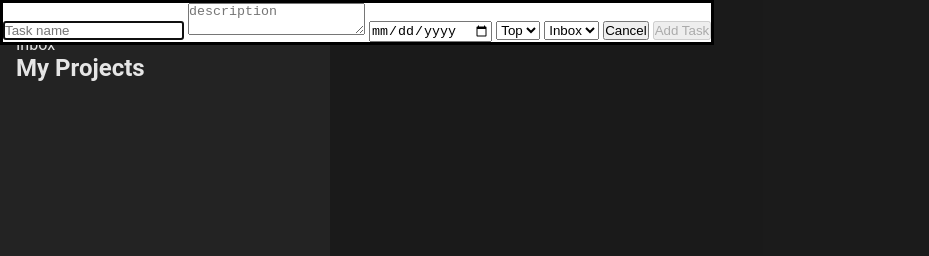
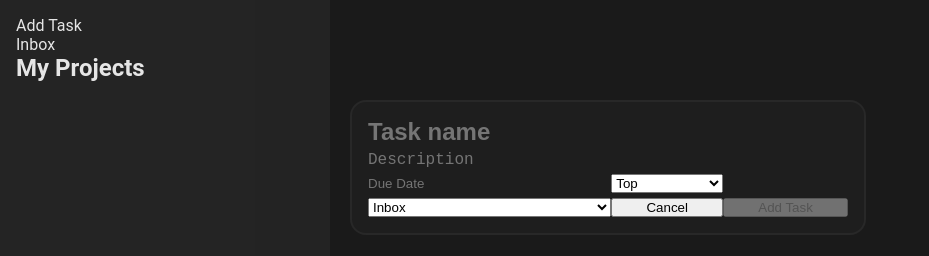
Before and after one commit to CaglarKilic/todo-list, a website built with webpack: page template.html in a window 1280 px wide. Both pictures are taken after a click on the item "Add Task". Shown: the whole page, without its empty margins (0-929 px from the left). Built offline with nearby package versions, Linux system fonts and the light colour scheme.

Commit message:
Still working on date input.

```diff
--- a/src/dom.js
+++ b/src/dom.js
@@ -9,6 +9,12 @@ const Dom = (function () {
     return function (event) {
       button.disabled = event.target.value == "";
     };
+  }
+
+  function showPicker(event) {
+    const date = document.querySelector("#picker");
+    date.showModal();
+    date.firstElementChild.showPicker();
   }
 
   function manageAddTaskModal(projects) {
@@ -23,6 +29,7 @@ const Dom = (function () {
         }
         select.append(option);
       });
+      document.forms.addTask.due.addEventListener("click", showPicker);
       document.querySelector("dialog#addTask").showModal();
     };
   }
@@ -149,6 +156,9 @@ const Dom = (function () {
 
   function editCard(projects) {
     return function (event) {
+      if (event.target.type == "checkbox") {
+        return;
+      }
       const form = document.forms.addTask;
       const dialog = form.parentElement;
       const section = event.currentTarget;
--- a/src/style.css
+++ b/src/style.css
@@ -12,6 +12,66 @@
   margin: 0;
   text-decoration: none;
   list-style: none;
+}
+
+dialog#addTask {
+  top: 100px;
+  left: 350px;
+  padding: 1rem;
+  border-radius: 1rem;
+  border: 2px solid #282828;
+  background-color: #1e1e1e;
+  width: 480px;
+  form {
+    display: grid;
+    grid-template-columns: repeat(3, auto);
+    grid-template-rows: repeat(4, auto);
+    row-gap: 5px;
+
+    input[name="task"] {
+      grid-row: 1;
+      grid-column: 1 / span 3;
+      background-color: #1e1e1e;
+      color: white;
+      font-size: 1.5rem;
+      border: none;
+      outline: none;
+      font-weight: bold;
+    }
+
+    textarea {
+      resize: none;
+      grid-row: 2;
+      grid-column: 1 / span 3;
+      background-color: #1e1e1e;
+      color: white;
+      font-size: 1rem;
+      border: none;
+      outline: none;
+    }
+
+    input[name="due"] {
+      color-scheme: dark;
+      background-color: #1e1e1e;
+      border: none;
+      outline: none;
+    }
+
+    select[name="projects"] {
+      grid-row: 4;
+      grid-column: 1;
+    }
+
+    button {
+      grid-row: 4;
+      grid-column: 2;
+    }
+
+    button[name="buttonAddTask"] {
+      grid-row: 4;
+      grid-column: 3;
+    }
+  }
 }
 
 body {
--- a/template.html
+++ b/template.html
@@ -24,8 +24,13 @@
   <dialog id="addTask">
     <form name="addTask" onsubmit="return false">
       <input type="text" name="task" placeholder="Task name" />
-      <textarea name="description" placeholder="description"></textarea>
-      <input type="date" name="due" placeholder="Due Date" />
+      <textarea
+        name="description"
+        placeholder="Description"
+        rows="1"
+        oninput="this.rows=1;while(this.clientHeight<this.scrollHeight){this.rows+=1}"
+      ></textarea>
+      <input type="text" name="due" placeholder="Due Date" readonly />
       <select name="priority">
         <option value="1">Top</option>
         <option>2</option>
@@ -36,6 +41,10 @@
       <button>Cancel</button>
       <button disabled name="buttonAddTask">Add Task</button>
     </form>
+  </dialog>
+
+  <dialog id="picker" style="position: relative">
+    <input type="date" hidden />
   </dialog>
 
   <dialog id="addProject">
```
